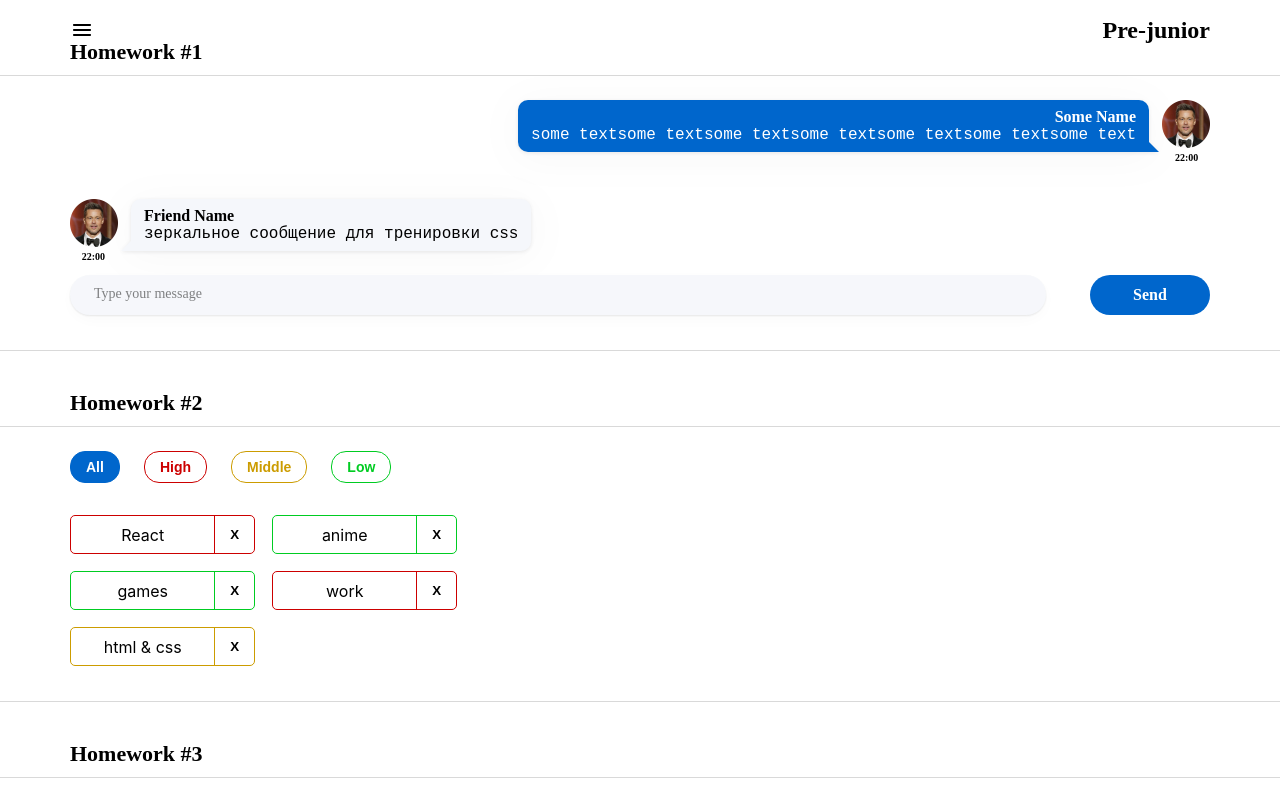
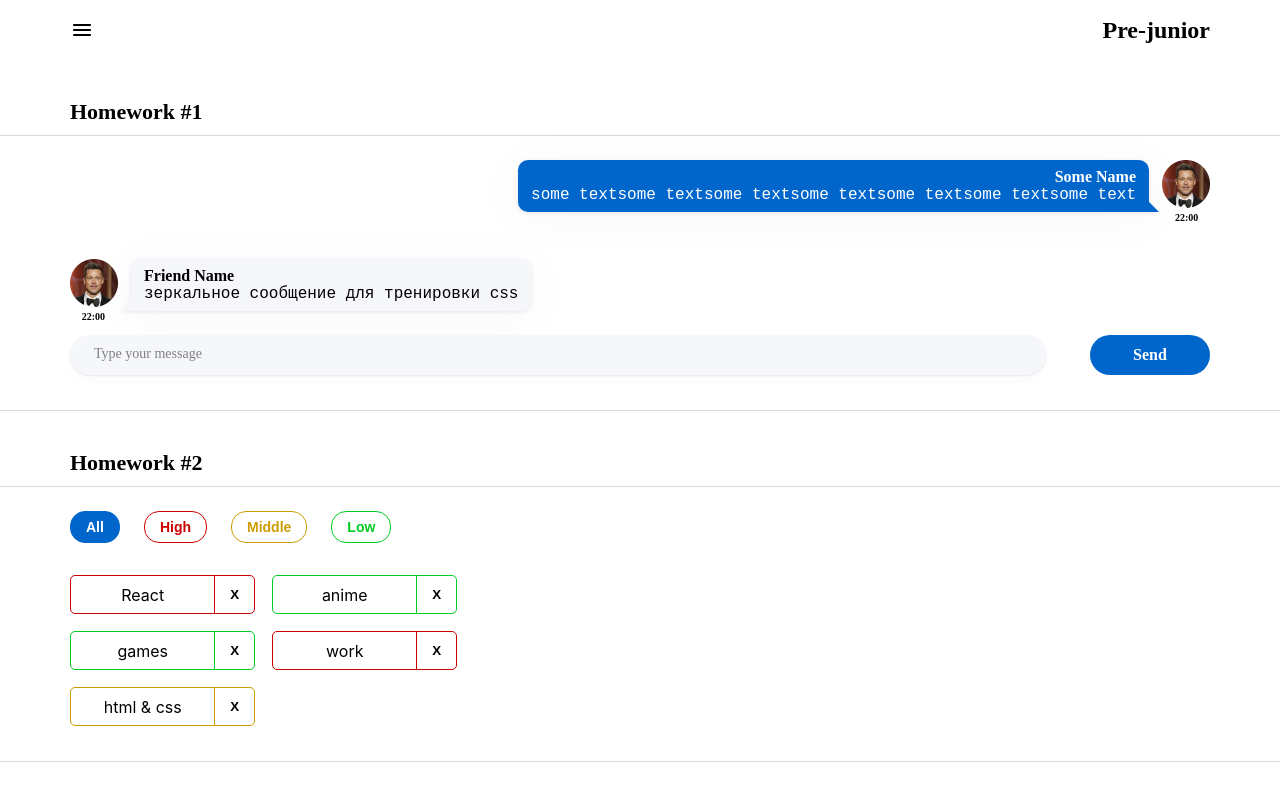
Before and after one commit to proffery/HomeWork, a React (Create React App) app: page /#/pre-junior in a window 1280 px wide. Shown: the top 800 px of the page. Built offline with nearby package versions, Linux system fonts and the light colour scheme.

Commit message:
hw general css

```diff
--- a/src/index.css
+++ b/src/index.css
@@ -12,6 +12,7 @@ body {
     -webkit-font-smoothing: antialiased;
     -moz-osx-font-smoothing: grayscale;
     box-sizing: border-box;
+    min-height: 100vh;
 }
 
 code {
--- a/src/s1-main/App.module.css
+++ b/src/s1-main/App.module.css
@@ -14,7 +14,6 @@
 
 
 .hwTitle {
-    color: #000;
     font-family: Montserrat;
     font-size: 22px;
     font-style: normal;
--- a/src/s2-homeworks/hw05/header/Header.module.css
+++ b/src/s2-homeworks/hw05/header/Header.module.css
@@ -1,17 +1,20 @@
 .burgerMenuIcon {
   height: 24px;
   width: 24px;
+  z-index: 9999;
 }
 
 .header {
   display: flex;
-  position: fixed;
+  position: sticky;
   align-items: center;
   justify-content: space-between;
   width: 100%;
   height: 60px;
   top: 0px;
   padding: 0 70px;
+  background-color: white;
+
 }
 
 .header h1 {
--- a/src/s2-homeworks/hw05/sidebar/Sidebar.module.css
+++ b/src/s2-homeworks/hw05/sidebar/Sidebar.module.css
@@ -5,24 +5,24 @@
 .sidebar.open {
   display: flex;
   flex-direction: column;
-  position: absolute;
+  min-height: 100vh;
+  position: fixed;
   padding: 16px 24px;
   background-color: #fff;
   left: 0px;
   top: 0px;
   width: 317px;
   height: 100%;
-  z-index: 1;
+  z-index: 9999;
 }
 
 .background {
-  position: absolute;
+  position: fixed;
   flex-shrink: 0;
   width: 100%;
   height: 100%;
   opacity: 0.3;
   background: #000;
-  z-index: 1;
 }
 
 .nav {
--- a/src/s2-homeworks/hw12/HW12.module.css
+++ b/src/s2-homeworks/hw12/HW12.module.css
@@ -15,8 +15,9 @@
 
 html {
   background-color: var(--background);
-  color: var(--color);
+  color: var(--color)!important;
 }
+
 
 .select {
   background-color: var(--background);
```
